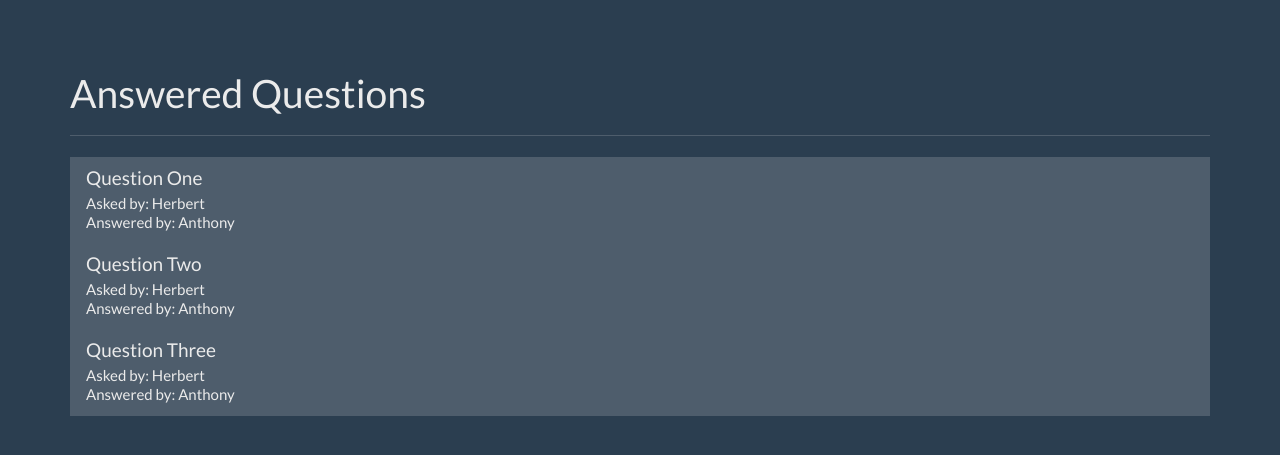
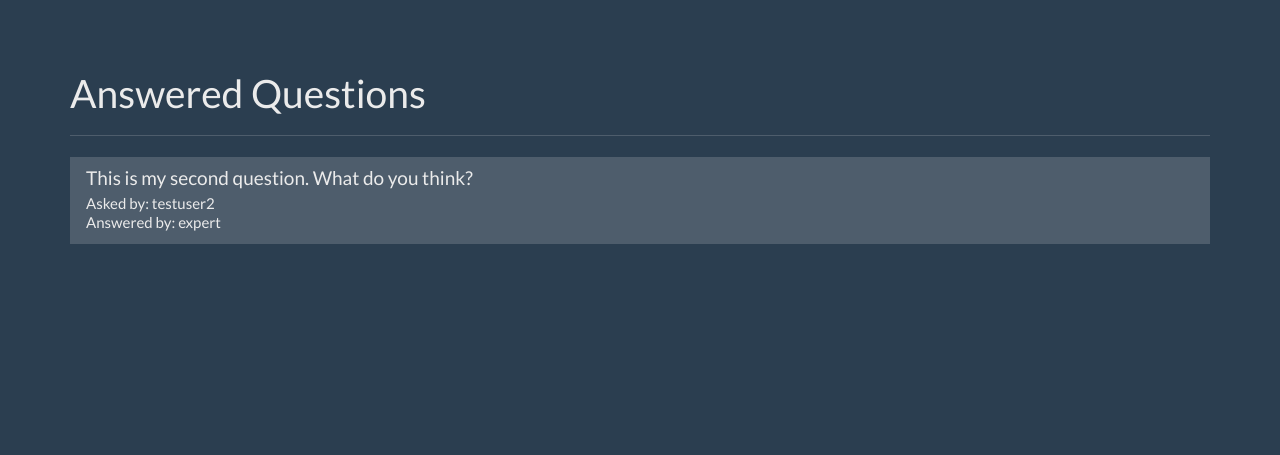
Before and after one commit to BAChapin/Question-Answer, a Flask app: page / in a window 1280 px wide. Shown: the part 40-495 px from the top of the page. Run offline with Flask 2, Linux system fonts and the light colour scheme; data comes from the database, SQL or seed files in the repository; some libraries are stand-ins or nearby versions.

Commit message:
64. Home Route Questions and 65. Question Page

```diff
--- a/app.py
+++ b/app.py
@@ -27,7 +27,10 @@ def get_current_user():
 @app.route('/')
 def index():
     user = get_current_user()
-    return render_template('home.html', user=user)
+    db = get_db()
+    question_cur = db.execute('select questions.id as question_id, questions.question_text, askers.name as asker_name, experts.name as expert_name from questions join users as askers on askers.id = questions.asked_by_id join users as experts on experts.id = questions.expert_id where questions.answer_text is not null')
+    question_results = question_cur.fetchall()
+    return render_template('home.html', user=user, questions=question_results)
 
 @app.route('/register', methods=['GET', 'POST'])
 def register():
@@ -65,10 +68,14 @@ def login():
 
     return render_template('login.html', user=user)
 
-@app.route('/question')
-def question():
+@app.route('/question/<question_id>')
+def question(question_id):
     user = get_current_user()
-    return render_template('question.html', user=user)
+    db = get_db()
+    question_cur = db.execute('select questions.question_text, questions.answer_text, askers.name as asker_name, experts.name as expert_name from questions join users as askers on askers.id = questions.asked_by_id join users as experts on experts.id = questions.expert_id where questions.id = ?', [question_id])
+    question_result = question_cur.fetchone()
+
+    return render_template('question.html', user=user, question=question_result)
 
 @app.route('/answer/<question_id>', methods=['GET', 'POST'])
 def answer(question_id):
--- a/templates/home.html
+++ b/templates/home.html
@@ -54,21 +54,13 @@
       <div class="row">
         <div class="col-lg-12">
           <div class="list-group">
-            <a href="#" class="list-group-item">
-              <h4 class="list-group-item-heading">Question One</h4>
-              <p class="list-group-item-text">Asked by: Herbert</p>
-              <p class="list-group-item-text">Answered by: Anthony</p>
+            {% for question in questions %}
+            <a href="{{ url_for('question', question_id=question.question_id) }}" class="list-group-item">
+              <h4 class="list-group-item-heading">{{ question.question_text }}</h4>
+              <p class="list-group-item-text">Asked by: {{ question.asker_name }}</p>
+              <p class="list-group-item-text">Answered by: {{ question.expert_name }}</p>
             </a>
-            <a href="#" class="list-group-item">
-              <h4 class="list-group-item-heading">Question Two</h4>
-              <p class="list-group-item-text">Asked by: Herbert</p>
-              <p class="list-group-item-text">Answered by: Anthony</p>
-            </a>
-            <a href="#" class="list-group-item">
-              <h4 class="list-group-item-heading">Question Three</h4>
-              <p class="list-group-item-text">Asked by: Herbert</p>
-              <p class="list-group-item-text">Answered by: Anthony</p>
-            </a>
+            {% endfor %}
           </div>
         </div><!-- /.col-lg-12 -->
       </div>
```
Also changed, not shown: templates/question.html (+4 -4 lines).
